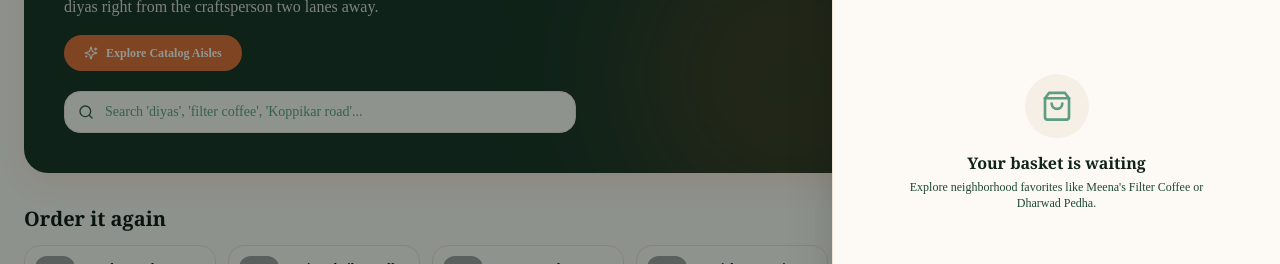
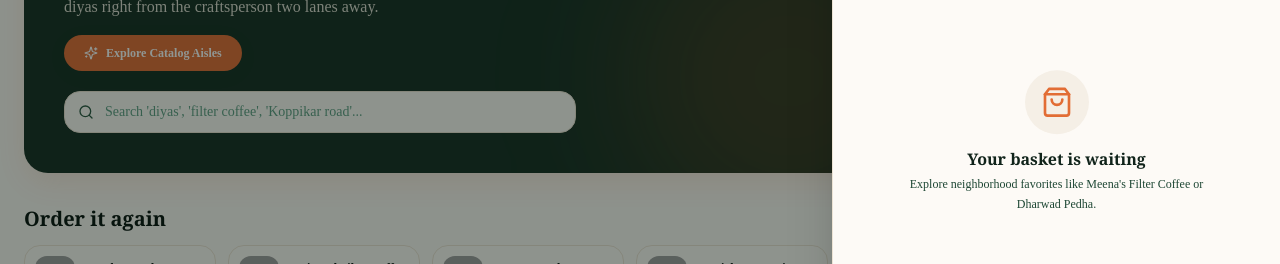
Before and after one commit to patkipratham9-rgb/Hackfest_2026, a Next.js app: page / in a window 1280 px wide. Both pictures are taken after a click on the button 1236 px from the left and 32 px from the top of the page. Shown: the part 304-568 px from the top of the page. Built offline with nearby package versions, Linux system fonts and the light colour scheme; grey boxes are pictures that could not be loaded.

Commit message:
feat(checkpoint-3.3): complete persistent cart drawer with open/close controls, steppers, subtotal, and checkout trigger

```diff
--- a/src/components/CartDrawer.tsx
+++ b/src/components/CartDrawer.tsx
@@ -1,6 +1,6 @@
 "use client";
 
-import React from "react";
+import React, { useEffect } from "react";
 import { useCart } from "@/context/CartContext";
 import { X, Trash2, Plus, Minus, ShoppingBag, ArrowRight } from "lucide-react";
 import { motion, AnimatePresence } from "framer-motion";
@@ -18,18 +18,30 @@ export function CartDrawer() {
     setIsCheckoutOpen,
   } = useCart();
 
+  // Close drawer on Escape key press
+  useEffect(() => {
+    const handleKeyDown = (e: KeyboardEvent) => {
+      if (e.key === "Escape" && isCartOpen) {
+        setIsCartOpen(false);
+      }
+    };
+    window.addEventListener("keydown", handleKeyDown);
+    return () => window.removeEventListener("keydown", handleKeyDown);
+  }, [isCartOpen, setIsCartOpen]);
+
   return (
     <AnimatePresence>
       {isCartOpen && (
         <div className="fixed inset-0 z-50 overflow-hidden">
-          {/* Backdrop */}
+          {/* Backdrop with Click to Close */}
           <motion.div
+            data-testid="cart-backdrop"
             initial={{ opacity: 0 }}
             animate={{ opacity: 1 }}
             exit={{ opacity: 0 }}
             transition={{ duration: 0.2 }}
             onClick={() => setIsCartOpen(false)}
-            className="absolute inset-0 bg-forest-950/45 backdrop-blur-xs transition-opacity"
+            className="absolute inset-0 bg-forest-950/45 backdrop-blur-xs transition-opacity cursor-pointer"
           />
 
           {/* Slide-over panel */}
@@ -63,6 +75,7 @@ export function CartDrawer() {
                   </div>
                 </div>
                 <motion.button
+                  data-testid="cart-drawer-close-button"
                   whileHover={{ scale: 1.1, rotate: 90 }}
                   whileTap={{ scale: 0.9 }}
                   onClick={() => setIsCartOpen(false)}
@@ -73,12 +86,16 @@ export function CartDrawer() {
                 </motion.button>
               </div>
 
-              {/* Cart Items List with AnimatePresence & layout */}
-              <div className="flex-1 overflow-y-auto p-4 sm:p-6 space-y-3">
+              {/* Cart Items List */}
+              <div
+                data-testid="cart-items-container"
+                className="flex-1 overflow-y-auto p-4 sm:p-6 space-y-3"
+              >
                 <AnimatePresence mode="popLayout">
                   {cart.length === 0 ? (
                     <motion.div
                       key="empty-state"
+                      data-testid="cart-empty-state"
                       initial={{ opacity: 0, scale: 0.9 }}
                       animate={{ opacity: 1, scale: 1 }}
                       exit={{ opacity: 0 }}
@@ -86,16 +103,20 @@ export function CartDrawer() {
                     >
                       <motion.div
                         animate={{ y: [0, -6, 0] }}
-                        transition={{ repeat: Infinity, duration: 2.5, ease: "easeInOut" }}
-                        className="w-16 h-16 rounded-full bg-cream-200 flex items-center justify-center mb-3"
+                        transition={{
+                          repeat: Infinity,
+                          duration: 2.5,
+                          ease: "easeInOut",
+                        }}
+                        className="w-16 h-16 rounded-full bg-cream-200 flex items-center justify-center mb-3 text-terracotta-500"
                       >
-                        <ShoppingBag className="w-8 h-8 text-forest-400" />
+                        <ShoppingBag className="w-8 h-8" />
                       </motion.div>
                       <h3 className="font-serif font-bold text-base text-forest-900">
                         Your basket is waiting
                       </h3>
-                      <p className="text-xs text-forest-600 mt-1 max-w-xs">
-                        Explore neighborhood favorites like Meena's Filter Coffee or Dharwad Pedha.
+                      <p className="text-xs text-forest-600 mt-1 max-w-xs leading-relaxed">
+                        Explore neighborhood favorites like Meena&apos;s Filter Coffee or Dharwad Pedha.
                       </p>
                     </motion.div>
                   ) : (
@@ -114,6 +135,7 @@ export function CartDrawer() {
                         <img
                           src={product.imageUrl}
                           alt={product.name}
+                          data-testid="cart-item-image"
                           className="w-16 h-16 object-cover rounded-xl bg-cream-200 flex-shrink-0"
                         />
                         <div className="flex-1 flex flex-col justify-between">
@@ -125,7 +147,10 @@ export function CartDrawer() {
                               >
                                 {product.name}
                               </h4>
-                              <span className="text-[11px] text-forest-500 font-medium">
+                              <span
+                                data-testid="cart-item-store"
+                                className="text-[11px] text-forest-500 font-medium"
+                              >
                                 {product.storeName} • ₹{product.price}
                               </span>
                             </div>
@@ -203,7 +228,9 @@ export function CartDrawer() {
                     <div className="flex justify-between text-forest-700">
                       <span className="flex items-center gap-1">
                         <span>Local Platform Fee</span>
-                        <span className="text-[10px] text-forest-500 bg-cream-200 px-1 rounded">Fair loop</span>
+                        <span className="text-[10px] text-forest-500 bg-cream-200 px-1 rounded font-medium">
+                          Fair loop
+                        </span>
                       </span>
                       <span
                         data-testid="cart-platform-fee"
@@ -231,7 +258,7 @@ export function CartDrawer() {
                       setIsCartOpen(false);
                       setIsCheckoutOpen(true);
                     }}
-                    className="w-full py-3.5 px-4 bg-terracotta-500 hover:bg-terracotta-600 text-white rounded-2xl font-bold text-sm flex items-center justify-center gap-2 shadow-warm tap-bounce transition-all"
+                    className="w-full py-3.5 px-4 bg-terracotta-500 hover:bg-terracotta-600 text-white rounded-2xl font-bold text-sm flex items-center justify-center gap-2 shadow-warm tap-bounce transition-all cursor-pointer"
                   >
                     <span>Select Pickup & Checkout</span>
                     <ArrowRight className="w-4 h-4" />
--- a/src/components/Navbar.tsx
+++ b/src/components/Navbar.tsx
@@ -134,6 +134,7 @@ export function Navbar() {
 
           {/* Cart Button */}
           <motion.button
+            data-testid="header-cart-button"
             whileHover={{ scale: 1.05 }}
             whileTap={{ scale: 0.9 }}
             onClick={() => setIsCartOpen(true)}
```
